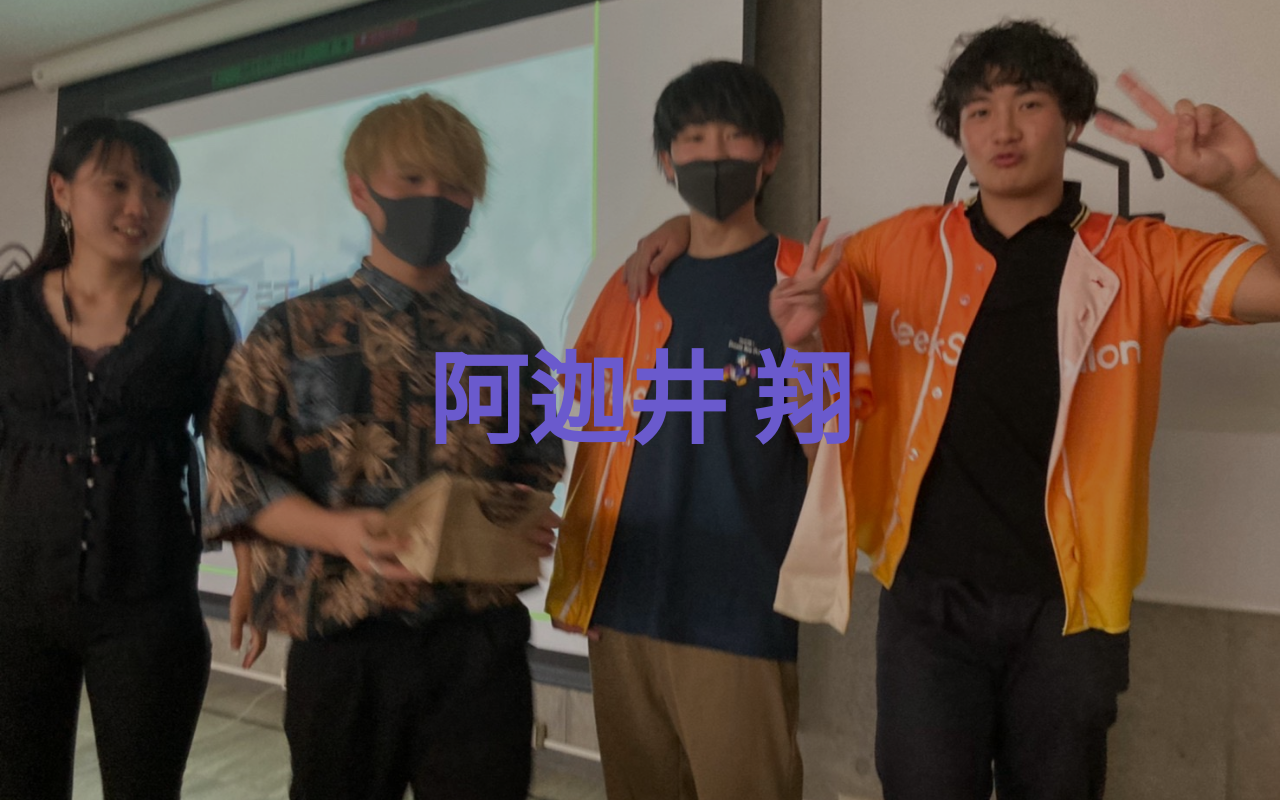
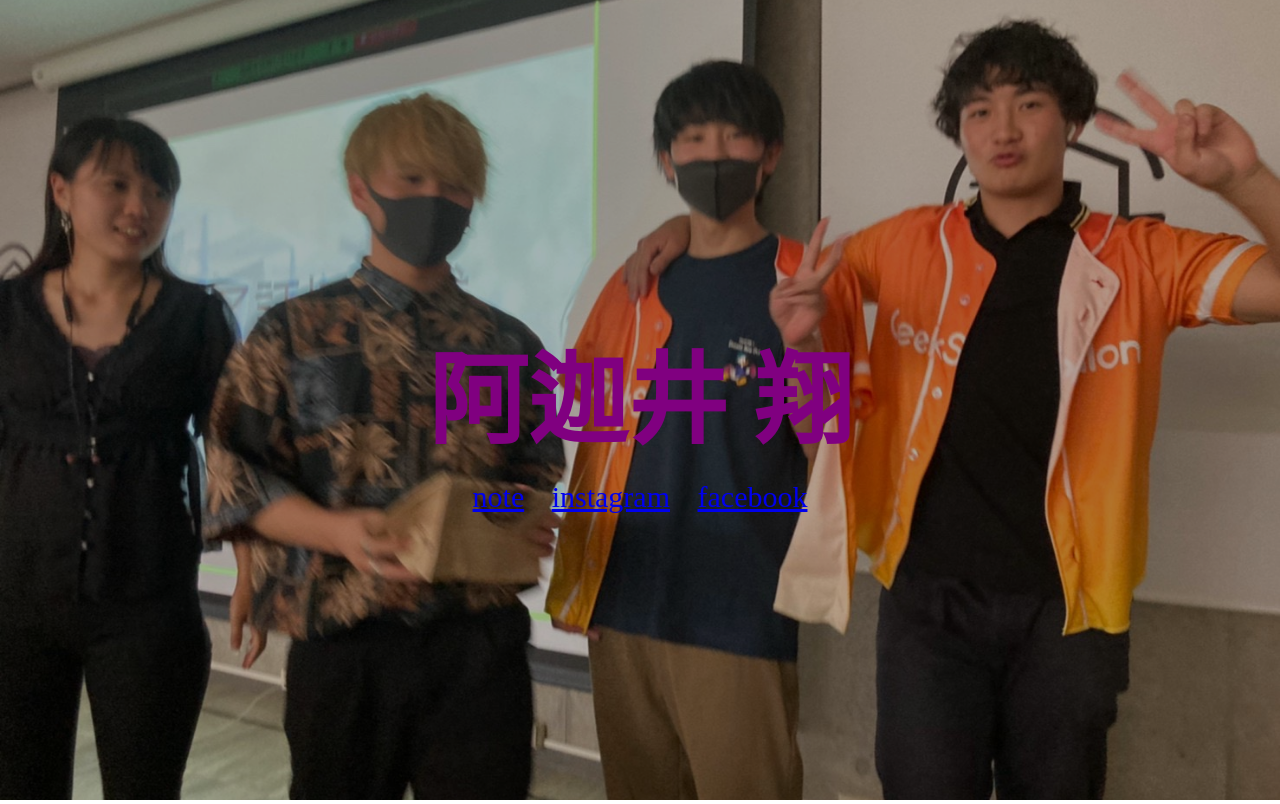
Before and after one commit to kakecyanman/my-portfolio, a plain HTML site: page index.html in a window 1280 px wide. Drawn offline with Linux system fonts and the light colour scheme.

Commit message:
リンクの追加

```diff
--- a/index.html
+++ b/index.html
@@ -13,6 +13,15 @@
       <div id="sheet"></div>
       <img src="./images/myPortfolio1.jpg" id="slide_img" class="slider" />
     </div>
+    <div class="url">
+      <a href="https://note.com/vanilla1356" id="note">note</a>
+      <a href="https://www.instagram.com/kakecyan/" id="instagram">instagram</a>
+      <a
+        href="https://www.facebook.com/profile.php?id=100043180902353"
+        id="facebook"
+        >facebook</a
+      >
+    </div>
     <script src="main.js"></script>
   </body>
 </html>
--- a/style.css
+++ b/style.css
@@ -28,9 +28,24 @@ h1 {
   width: 100%;
   text-align: center;
   font-size: 100px;
-  color: slateblue;
+  color: purple;
   font-style: inherit;
   position: absolute;
   top: 40%;
   z-index: 3;
 }
+
+.url {
+  z-index: 3;
+  width: 100%;
+  text-align: center;
+  font-size: 30px;
+  font-style: inherit;
+  position: absolute;
+  top: 60%;
+}
+
+#instagram {
+  margin-left: 20px;
+  margin-right: 20px;
+}
```
